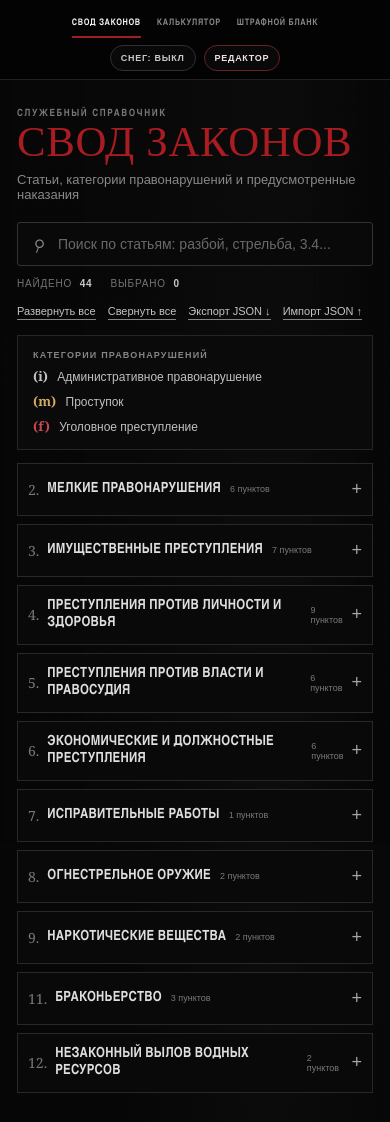
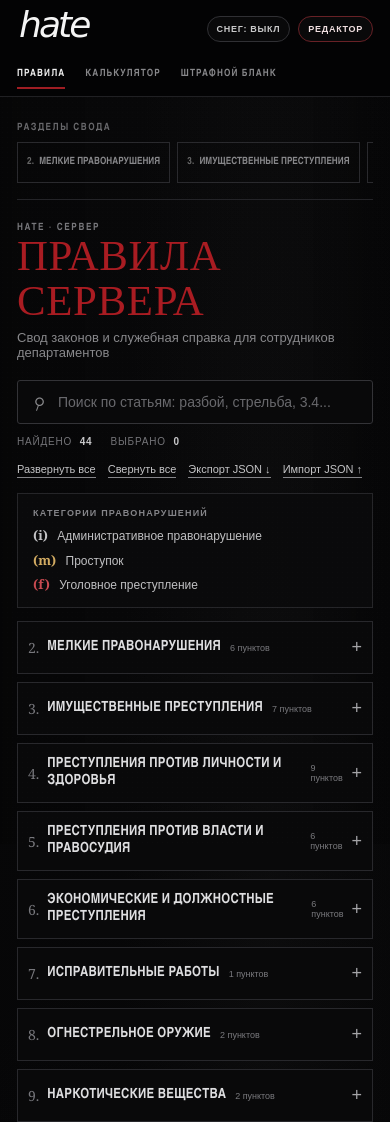
Before and after one commit to etozheilyap/DEPARTMENTHELPER, a plain HTML site: page index.html in a window 390 px wide. Shown: the top 1122 px of the page. Drawn offline with Linux system fonts and the light colour scheme.

Commit message:
Update index.html

```diff
--- a/index.html
+++ b/index.html
@@ -244,6 +244,9 @@
     #form{scroll-margin-top:82px}
     #snowCanvas{position:fixed;inset:0;z-index:999;width:100%;height:100%;display:none;pointer-events:none}
     body.snow-active #snowCanvas{display:block}
+    .snow-dusted{position:relative}
+    body.snow-active .snow-dusted:after{content:"";position:absolute;z-index:5;pointer-events:none;top:-3px;left:7%;width:86%;height:6px;border-radius:60% 45% 50% 35%;background:linear-gradient(180deg,rgba(255,255,255,.98),rgba(235,242,248,.72) 55%,rgba(210,220,230,.12));box-shadow:0 1px 4px rgba(255,255,255,.3);opacity:.9}
+    body.snow-blowing .snow-dusted:after{opacity:0;transform:translateX(40px);transition:opacity .35s,transform .55s}
     @media(max-width:1000px){
       .topbar-inner{gap:16px}.topnav{gap:14px}.topnav a{font-size:10px}
       .page-layout.wrap{grid-template-columns:155px minmax(0,1fr);gap:22px}
@@ -291,36 +294,15 @@
       .preview-body{color:#000!important}
     }
 
-
-    /* Final clean layout: centered navigation and only lawbook + calculator */
-    .topbar-inner{position:relative;justify-content:center;gap:0}
-    .topnav{flex:0 0 auto;width:auto;justify-content:center;gap:34px;margin:0 auto}
-    .topbar-actions{position:absolute;right:0;top:0;height:100%;justify-content:flex-end}
-    .page-layout.wrap{display:block;max-width:1080px;padding-top:39px}
-    .content-column{width:100%;max-width:100%;padding:0 0 50px}
-    .sidebar,.brand{display:none!important}
-    @media(max-width:760px){
-      .topbar{height:auto;min-height:58px}
-      .topbar-inner{height:auto;min-height:58px;flex-wrap:wrap;gap:7px;padding-top:8px;padding-bottom:8px}
-      .topnav{order:0;flex:1 1 100%;height:30px;justify-content:center;gap:22px;overflow-x:auto}
-      .topbar-actions{position:static;order:1;height:auto;margin:0 auto}
-      .topbar-button{font-size:9px;padding:7px 10px}
-      .page-layout.wrap{padding-top:24px}
-    }
-    @media(max-width:430px){
-      .topnav{gap:16px}
-      .topnav a{font-size:9px;letter-spacing:.07em}
-      .page-title{font-size:clamp(39px,11vw,52px)}
-    }
-
   </style>
 </head>
 <body>
 
   <header class="topbar no-print">
     <div class="wrap topbar-inner">
+      <a class="brand" href="#laws" aria-label="На главную">hate</a>
       <nav class="topnav" aria-label="Основная навигация">
-        <a class="active" href="#laws">СВОД ЗАКОНОВ</a>
+        <a class="active" href="#laws">ПРАВИЛА</a>
         <a href="#calculator">КАЛЬКУЛЯТОР</a>
         <a href="#form">ШТРАФНОЙ БЛАНК</a>
       </nav>
@@ -333,12 +315,20 @@
 
 
   <main class="wrap page-layout no-print" id="top">
+    <aside class="sidebar">
+      <div class="sidebar-heading">РАЗДЕЛЫ СВОДА</div>
+      <nav id="sectionNav" class="section-nav" aria-label="Разделы свода законов"></nav>
+      <div class="sidebar-divider"></div>
+      <a class="sidebar-shortcut" href="#calculator">КАЛЬКУЛЯТОР НАКАЗАНИЙ</a>
+      <a class="sidebar-shortcut" href="#form">ШТРАФНОЙ БЛАНК</a>
+      <div class="sidebar-note">СЛУЖЕБНАЯ СПРАВКА<br>DEPARTMENT HELPER</div>
+    </aside>
     <div class="content-column">
       <section id="laws" class="law-page">
         <div class="page-heading">
-          <div class="page-kicker">СЛУЖЕБНЫЙ СПРАВОЧНИК</div>
-          <h1 class="page-title">СВОД ЗАКОНОВ</h1>
-          <p class="page-meta">Статьи, категории правонарушений и предусмотренные наказания</p>
+          <div class="page-kicker">HATE · СЕРВЕР</div>
+          <h1 class="page-title">ПРАВИЛА СЕРВЕРА</h1>
+          <p class="page-meta">Свод законов и служебная справка для сотрудников департаментов</p>
         </div>
         <div class="search-row">
           <div class="search-wrap">
@@ -393,7 +383,7 @@
           <div id="specialNotice" class="notice"></div>
           <div class="actions">
             <button class="btn secondary" id="clearSelection">Очистить</button>
-            <button class="btn" id="toForm" type="button">Перенести в бланк</button>
+            <button class="btn" id="toForm">Перенести в бланк</button>
           </div>
         </div>
       </section>
@@ -457,7 +447,7 @@
 
   <canvas id="snowCanvas" aria-hidden="true"></canvas>
 
-
+  <footer class="footer no-print"><div class="wrap"><strong>ОФФЛАЙН RP-ПОДСКАЗКА</strong> · данные внесены по прикреплённому Своду Законов</div></footer>
 
   <script>
     const LAW = (code, category, title, text, fineMax, termMax, mode='and', extra={}) => ({code,category,title,text,fineMax,termMax,mode,...extra});
@@ -934,8 +924,12 @@
       snowCanvas.style.height=window.innerHeight+'px';
       snowContext.setTransform(ratio,0,0,ratio,0,0);
     }
-    function applySnowDust(){}
-    function clearSnowDust(){}
+    function applySnowDust(){
+      document.querySelectorAll('.page-title,.brand,.law-group-head,.card-head,.btn,.topbar-button').forEach(element=>element.classList.add('snow-dusted'));
+    }
+    function clearSnowDust(){
+      document.querySelectorAll('.snow-dusted').forEach(element=>element.classList.remove('snow-dusted'));
+    }
     function finishSnow(){
       if(snowFrame)cancelAnimationFrame(snowFrame);
       snowFrame=0;snowEnabled=false;snowWind=false;snowflakes=[];
```
